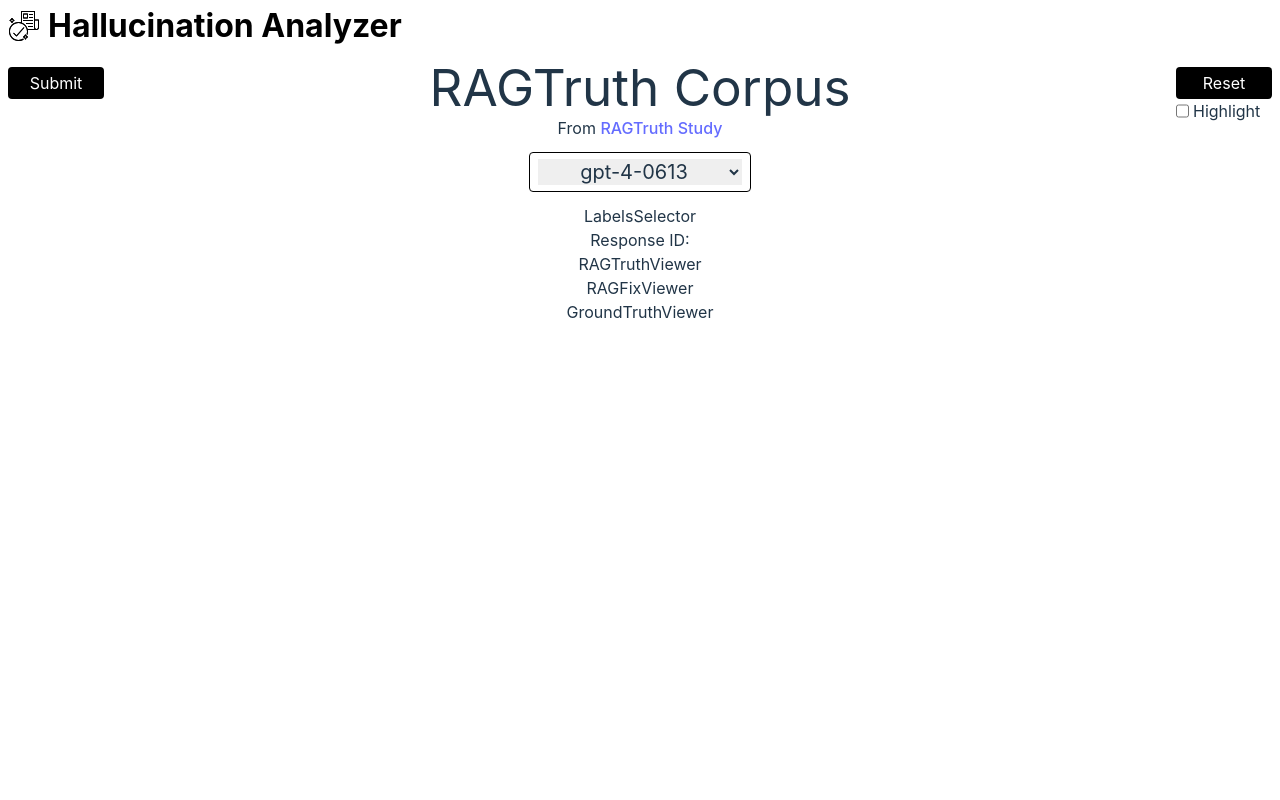
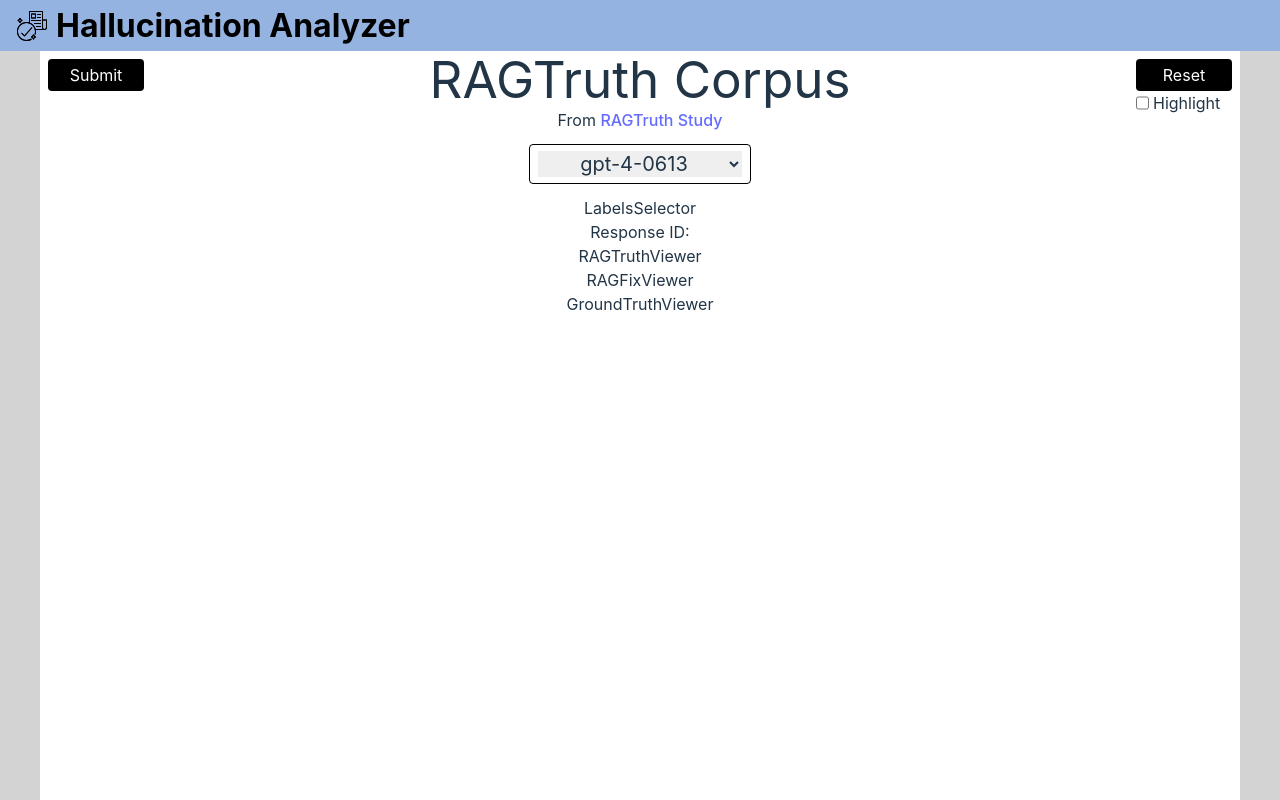
Before and after one commit to AcuChat/hallucination-analyzer, a React (Vite) app: page / in a window 1280 px wide. Built offline with nearby package versions, Linux system fonts and the light colour scheme.

Commit message:
styled outer containers

```diff
--- a/src/App.scss
+++ b/src/App.scss
@@ -14,6 +14,8 @@
   left: 0;
   width: 100vw;
   overflow-x: hidden;
+  background-color: lightgray;
+  min-height: 100vh;
 }
 
 #root {
--- a/src/components/Header.scss
+++ b/src/components/Header.scss
@@ -1,5 +1,5 @@
 .Header {
-    margin: .5rem 0 1rem 0;
+    padding: .5rem;
     display: flex;
     align-items: center;
     &__icon {
@@ -11,4 +11,5 @@
         font-weight: bold;
         color: black;
     }
+    background-color: rgba(0, 105, 255, .3);
 }
--- a/src/pages/Acurai.scss
+++ b/src/pages/Acurai.scss
@@ -1,3 +1,9 @@
 .Acurai {
     position: relative;
+    display: block;
+    width: 100%;
+    max-width: 1200px;
+    margin: auto;
+    min-height: 100vh;
+    background-color: white;
 }
```
